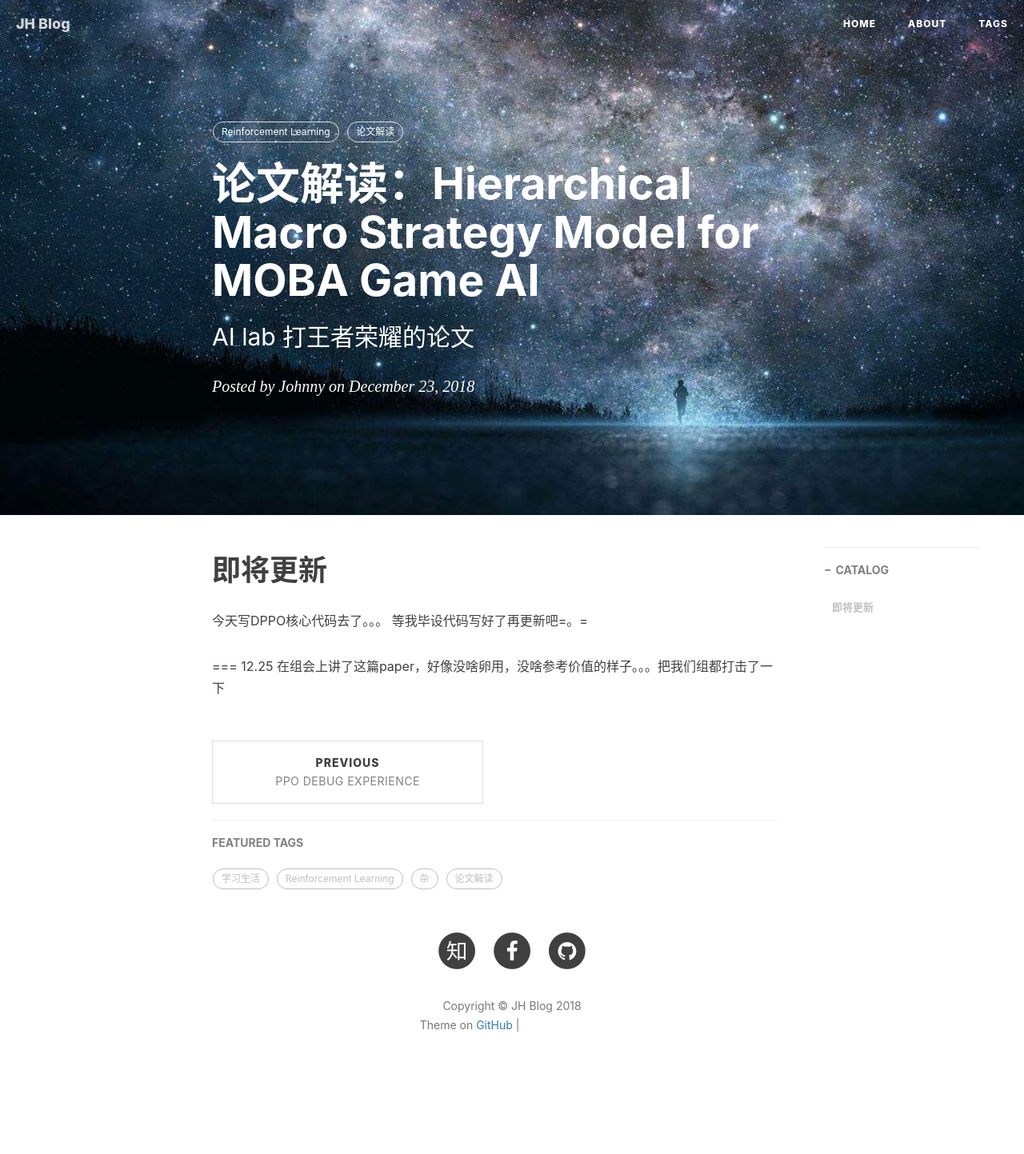
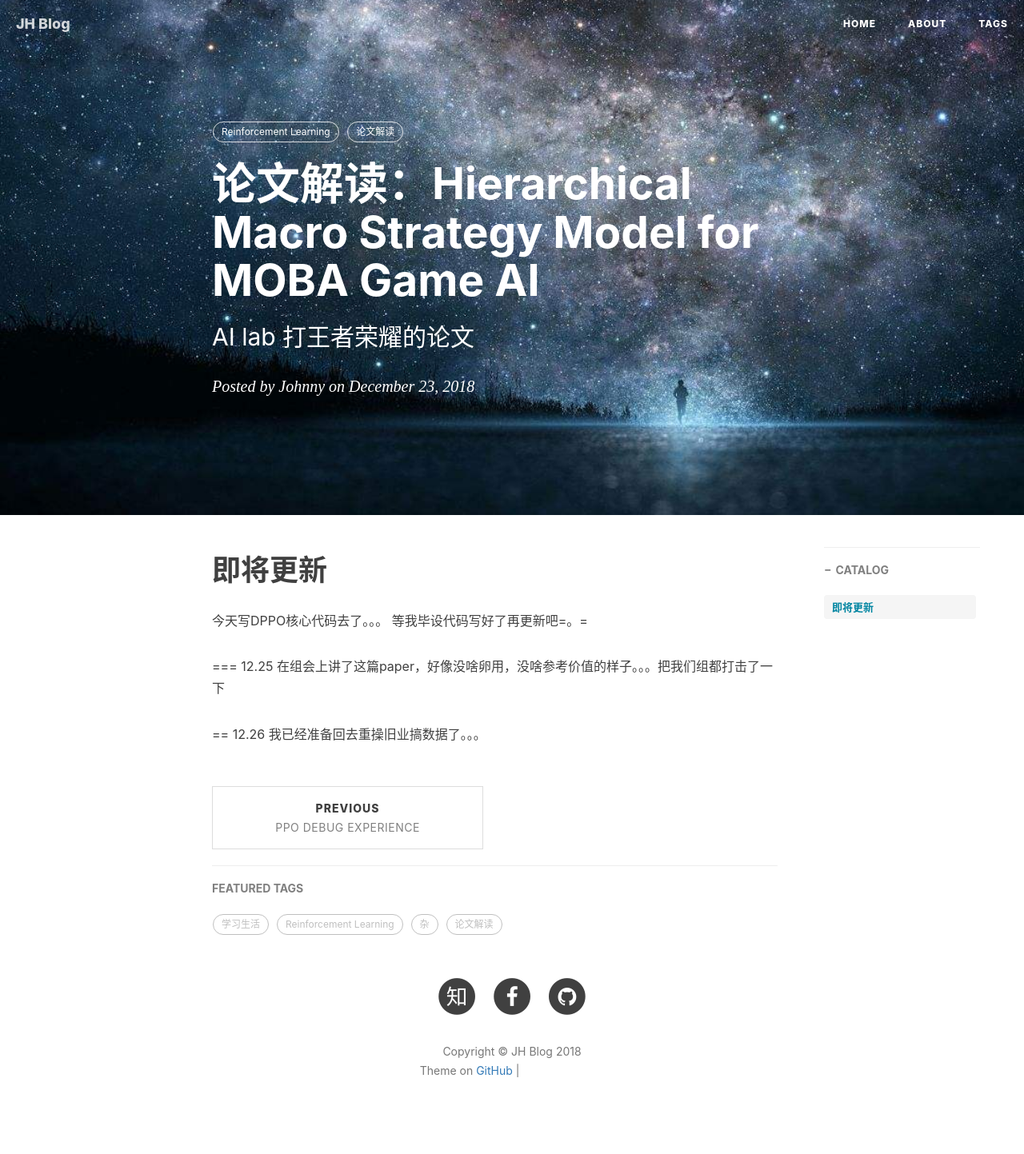
Before and after one commit to sweetice/previous_blog, a Jekyll site: the page built from _posts/2018-12-23-论文解读:Hierarchical Macro Strategy Model for MOBA Game AI.md, in a window 1280 px wide. Shown: the whole page at 80% size. Built offline with Jekyll 4.4.1, drawn with Linux system fonts in a browser that asks for light colours; nearby versions of some CDN libraries; comment, search, counter and statistics services are not loaded; before the commit the page ends 1386 px from its top, so only the background shows below that; grey boxes are pictures that could not be loaded.

Commit message:
Update 2018-12-23-论文解读:Hierarchical Macro Strategy Model for MOBA Game AI.md

```diff
--- a/_posts/2018-12-23-论文解读:Hierarchical Macro Strategy Model for MOBA Game AI.md
+++ b/_posts/2018-12-23-论文解读:Hierarchical Macro Strategy Model for MOBA Game AI.md
@@ -19,3 +19,7 @@
 
 ===
 12.25 在组会上讲了这篇paper，好像没啥卵用，没啥参考价值的样子。。。把我们组都打击了一下
+
+
+==
+12.26 我已经准备回去重操旧业搞数据了。。。
```
